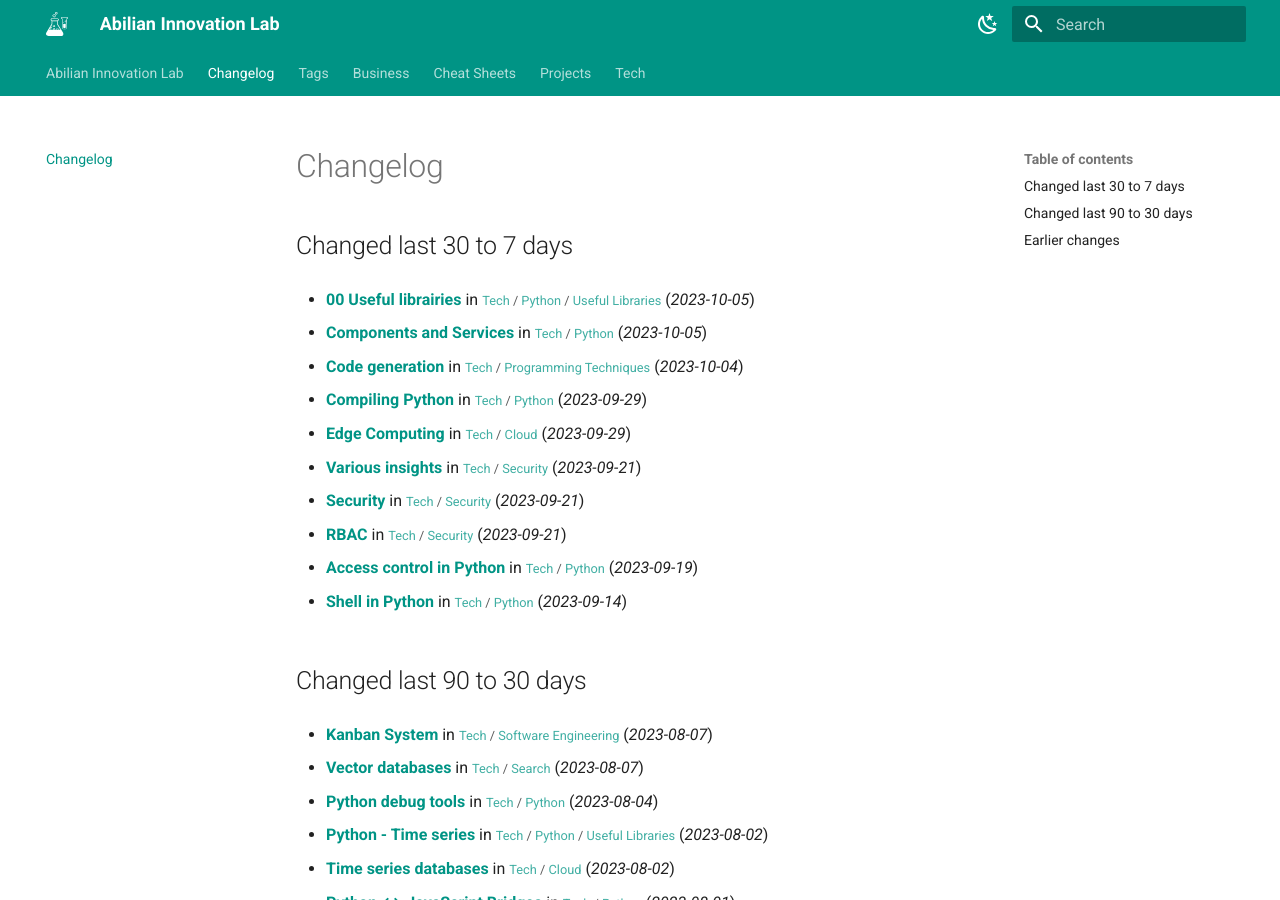
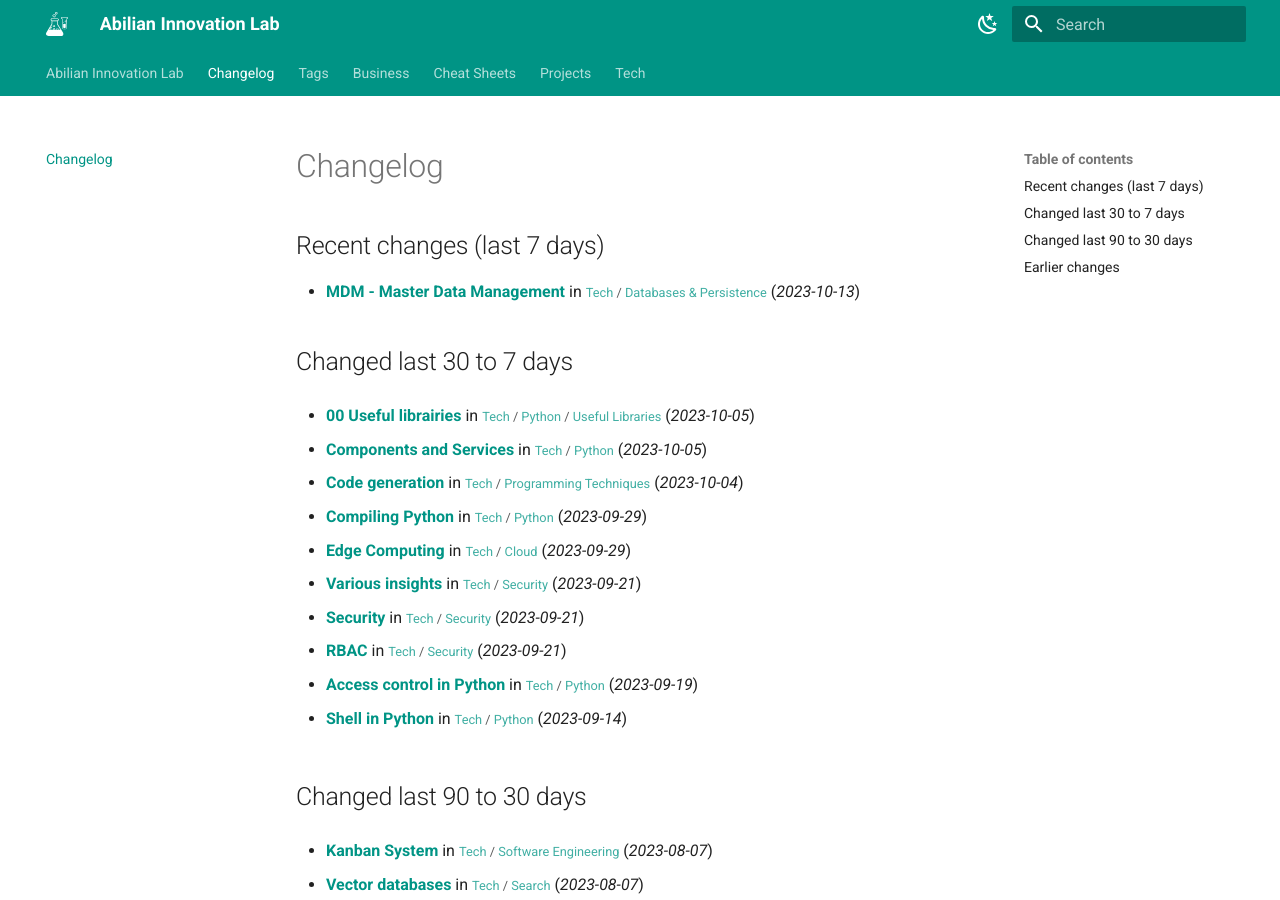
Before and after one commit to abilian/lab.abilian.com, an MkDocs documentation site: the page built from docs/changelog.md, in a window 1280 px wide and 900 px high. Built offline with MkDocs 1.6.1 and Material for MkDocs 9.7.7, drawn with Linux system fonts in a browser that asks for light colours; comment, search, counter and statistics services are not loaded.

Commit message:
Update content

```diff
--- a/docs/changelog.md
+++ b/docs/changelog.md
@@ -1,4 +1,10 @@
 # Changelog
+
+## Recent changes (last 7 days)
+
+- **[MDM - Master Data Management](/Tech/Databases & Persistence/MDM - Master Data Management/)** in <small>[Tech](/Tech/00 Technology/) / [Databases & Persistence](/Tech/Databases & Persistence/DuckDB/)</small> (*2023-10-13*)
+
+
 
 ## Changed last 30 to 7 days
 
```
